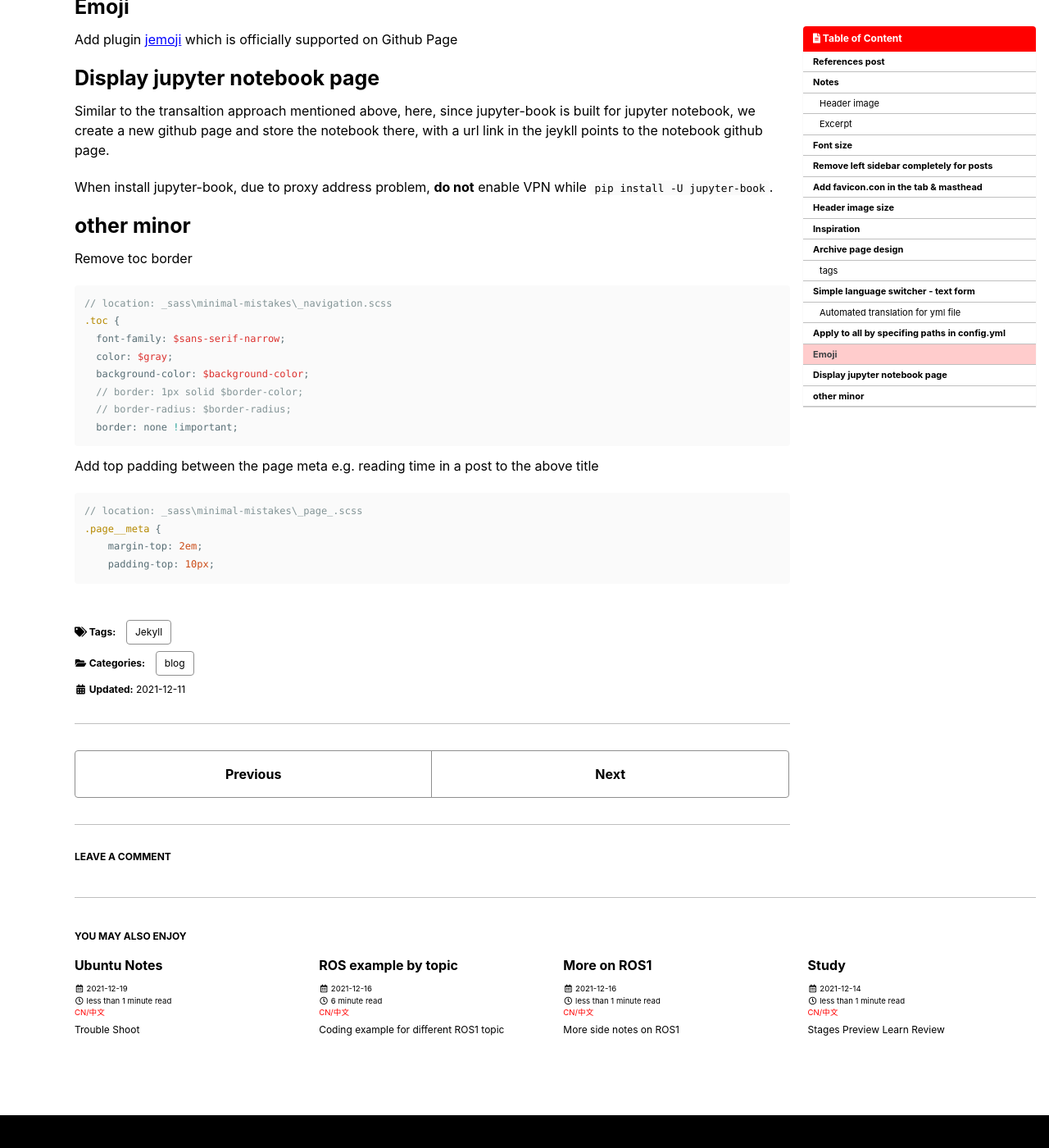
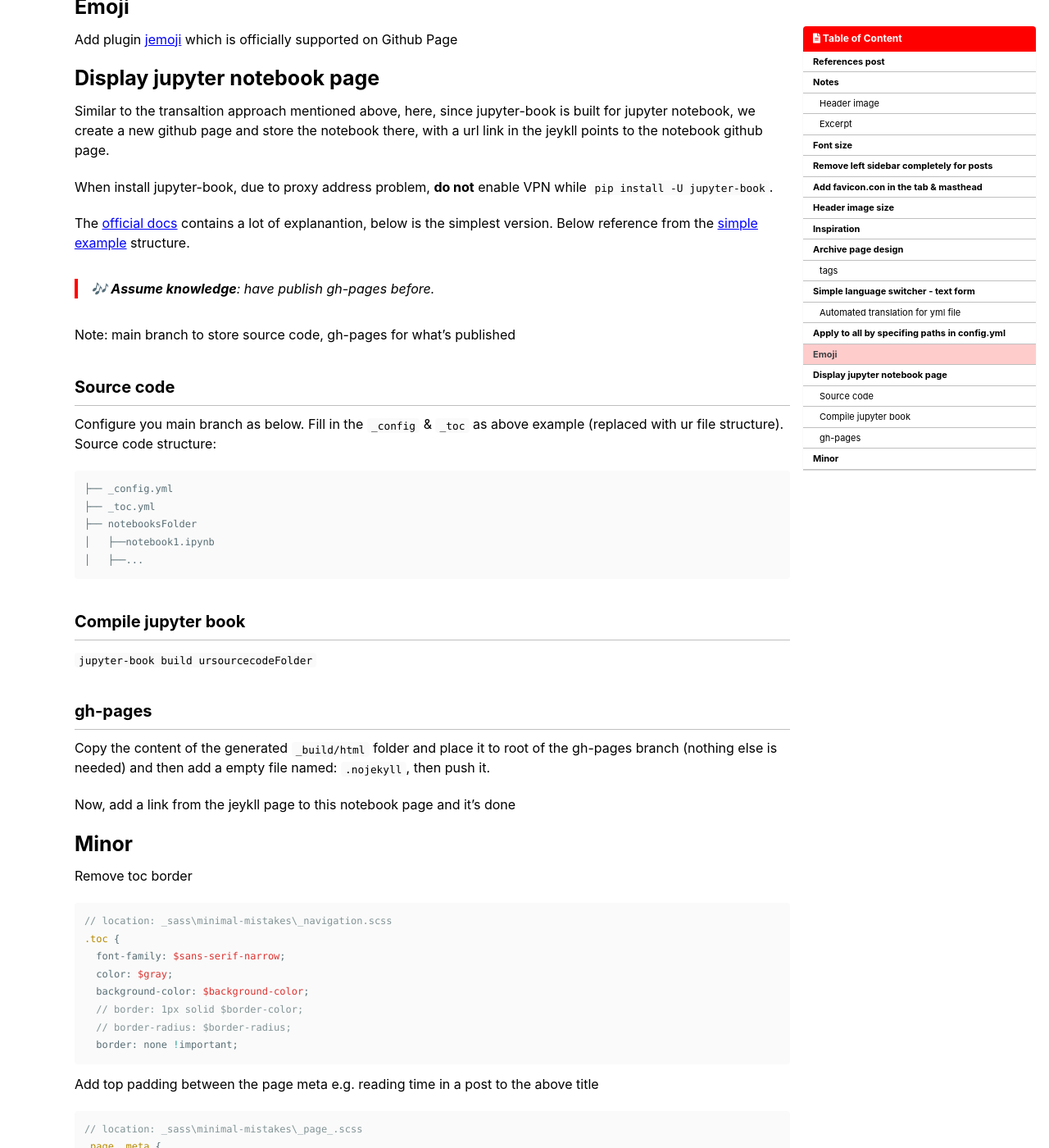
Before and after one commit to postsent/postsent.github.io, a Jekyll site: the page built from _posts/jeykll/2021-12-11-Jekyll-custom.md, in a window 1280 px wide and 1400 px high, scrolled down 5476 px. Shown: the whole window at 82% size. Built offline with Jekyll 4.4.1, drawn with Linux system fonts in a browser that asks for light colours; cached includes are drawn as plain includes; emoji names are drawn with the system emoji font; comment, search, counter and statistics services are not loaded; some of the changed text lies outside the part shown.

Commit message:
update jupter book guide

````diff
--- a/_posts/jeykll/2021-12-11-Jekyll-custom.md
+++ b/_posts/jeykll/2021-12-11-Jekyll-custom.md
@@ -232,10 +232,35 @@ Add plugin [jemoji](https://github.com/jekyll/jemoji) which is officially suppor
 # Display jupyter notebook page
 Similar to the transaltion approach mentioned above, here, since jupyter-book is built for jupyter notebook, we create a new github page and store the notebook there, with a url link in the jeykll points to the notebook github page.
 
-
 When install jupyter-book, due to proxy address problem, **do not** enable VPN while ``pip install -U jupyter-book``.
 
-# other minor
+The [official docs](https://jupyterbook.org/start/your-first-book.html) contains a lot of explanantion, below is the simplest version.
+Below reference from the [simple example](https://github.com/executablebooks/quantecon-mini-example/tree/master/mini_book) structure.
+> :notes: **Assume knowledge**: have publish gh-pages before.
+
+Note: main branch to store source code, gh-pages for what's published
+
+## Source code
+Configure you main branch as below.
+Fill in the ``_config`` & ``_toc`` as above example (replaced with ur file structure).
+Source code structure:
+```
+├── _config.yml
+├── _toc.yml
+├── notebooksFolder
+│   ├──notebook1.ipynb
+│   ├──...
+```
+## Compile jupyter book
+``jupyter-book build ursourcecodeFolder``
+
+## gh-pages
+
+Copy the content of the generated ``_build/html`` folder and place it to root of the gh-pages branch (nothing else is needed) and then add a empty file named: ``.nojekyll``, then push it.
+
+Now, add a link from the jeykll page to this notebook page and it's done
+
+# Minor
 Remove toc border
 ```scss
 // location: _sass\minimal-mistakes\_navigation.scss
````
